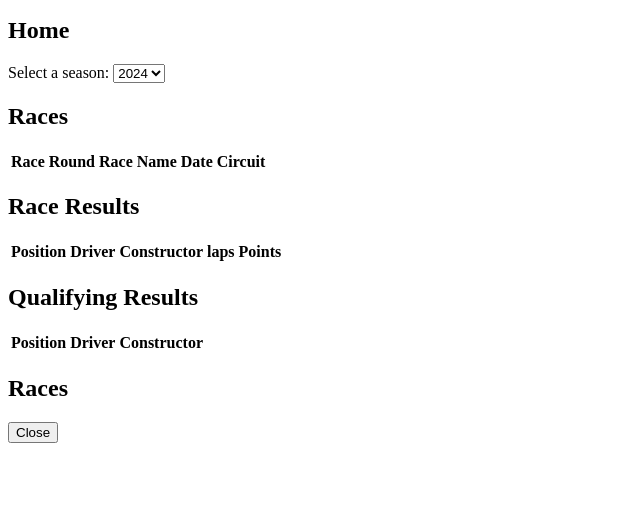
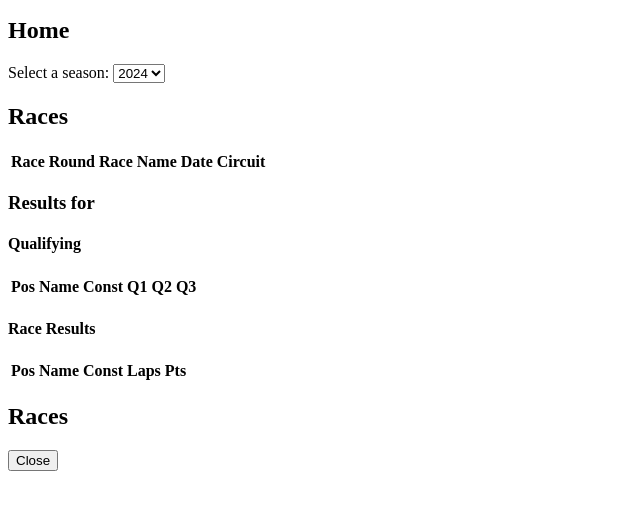
Before and after one commit to 3-png/COMP-3512-assign-2, a plain HTML site: page index.html in a window 1280 px wide. Shown: the part 104-614 px from the top of the page, without its empty margins (0-640 px from the left). Drawn offline with Linux system fonts and the light colour scheme; no server answers.

Commit message:
Added div tags for race results and qualifying tables

```diff
--- a/index.html
+++ b/index.html
@@ -44,39 +44,45 @@
             </table>
         </section>
 
-        <section id="results-section">
-            <h2>Race Results</h2>
+        <div id="results-container">
+            <h3>Results for <span id="race-title"></span></h3>
+            <div class="results-grid">
+                <div class="results-section">
+                    <h4>Qualifying</h4>
                     <table>
                         <thead>
                             <tr>
-                        <th>Position</th>
-                        <th>Driver</th>
-                        <th>Constructor</th>
-                        <th>laps</th>
-                        <th>Points</th>
+                                <th>Pos</th>
+                                <th>Name</th>
+                                <th>Const</th>
+                                <th>Q1</th>
+                                <th>Q2</th>
+                                <th>Q3</th>
                             </tr>
                         </thead>
-                <tbody id="resultsTableBody">
-                    <!-- Results data will populate here dynamically -->
-                </tbody>
+                        <tbody id="qualifyingTableBody"></tbody>
                     </table>
-        </section>
+                </div>
 
-        <section id="qualifying-section">
-            <h2>Qualifying Results</h2>
+
+                <div class="results-section">
+                    <h4>Race Results</h4>
                     <table>
                         <thead>
                             <tr>
-                        <th>Position</th>
-                        <th>Driver</th>
-                        <th>Constructor</th>
+                                <th>Pos</th>
+                                <th>Name</th>
+                                <th>Const</th>
+                                <th>Laps</th>
+                                <th>Pts</th>
                             </tr>
                         </thead>
-                <tbody id="qualifyingTableBody">
-                    <!-- Qualifying data will populate here dynamically -->
-                </tbody>
+                        <tbody id="resultsTableBody"></tbody>
                     </table>
-        </section>
+                </div>
+            </div>
+        </div>
+
 
         <section id="races-view" class="view hidden">
             <h2>Races</h2>
```
Lines whose indentation alone changed are shown as unchanged.
